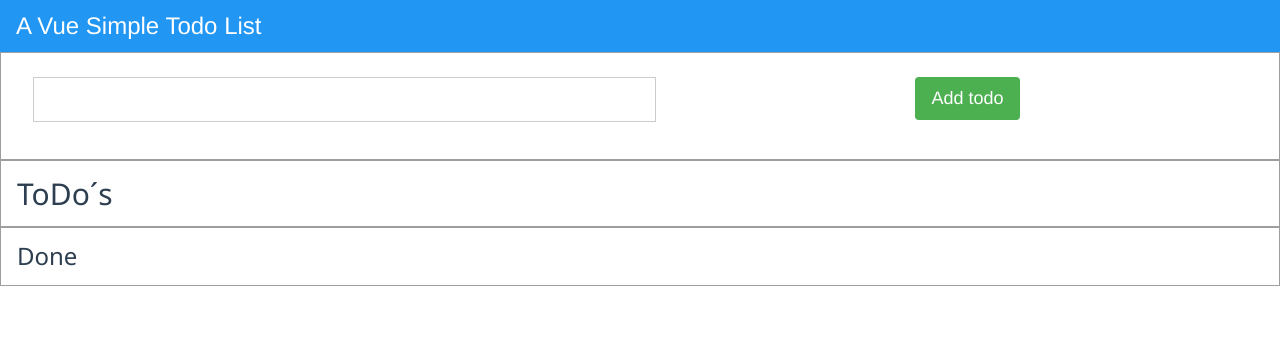
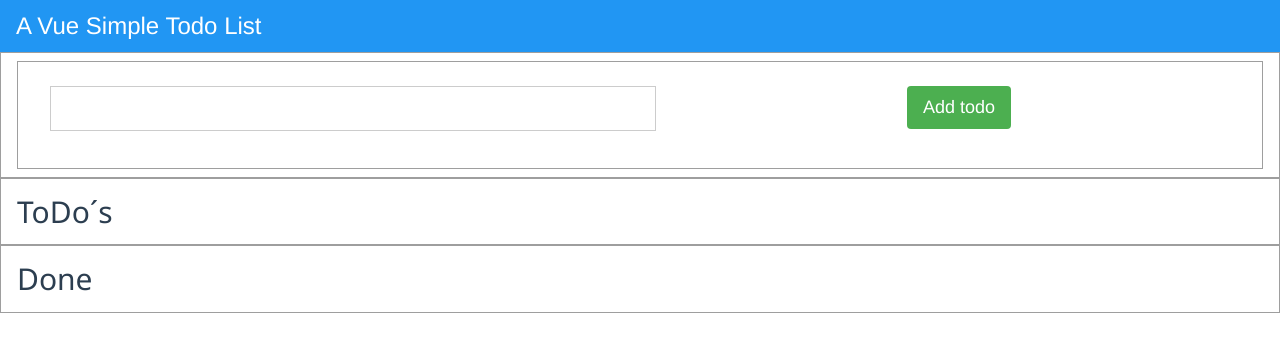
Before and after one commit to uboat46/vue-todo-list, a Vue app in the folder vue-todo-list/: page / in a window 1280 px wide. Shown: the top 352 px of the page. Built offline with nearby package versions, Linux system fonts and the light colour scheme.

Commit message:
emitting events

```diff
--- /dev/null
+++ b/vue-todo-list/src/components/ToDoForm.vue
@@ -0,0 +1,38 @@
+<template>
+  <div class="todoform w3-container w3-border w3-border-grey w3-center w3-padding">
+    <input
+    type="text"
+    class="w3-input w3-border w3-half w3-margin w3-large"
+    v-model="newTodo"
+    @keyup.enter="addTodo">
+
+    <button
+    class="w3-button w3-green w3-round w3-margin w3-large"
+    @click="addTodo">
+    Add todo</button>
+
+    <p class="w3-center w3-text-grey">{{newTodo}}</p>
+  </div>
+</template>
+
+<script>
+export default {
+  data () {
+    return {
+      newTodo: ''
+    }
+  },
+  methods: {
+    addTodo () {
+      if(this.newTodo) {
+        this.$emit('addedTodo', this.newTodo);
+        this.newTodo= '';
+      }
+    }
+  }
+}
+</script>
+
+<style>
+
+</style>
--- a/vue-todo-list/src/components/TodoList.vue
+++ b/vue-todo-list/src/components/TodoList.vue
@@ -7,18 +7,7 @@
     </header>
 
     <section class="w3-container w3-border w3-border-grey w3-center w3-padding">
-      <input
-      type="text"
-      class="w3-input w3-border w3-half w3-margin w3-large"
-      v-model="newTodo"
-      @keyup.enter="addTodo">
-
-      <button
-      class="w3-button w3-green w3-round w3-margin w3-large"
-      @click="addTodo">
-      Add todo</button>
-
-      <p class="w3-center w3-text-grey">{{newTodo}}</p>
+      <to-do-form @addedTodo="addTodo"/>
     </section>
 
     <section class="w3-container w3-border w3-border-grey">
@@ -31,7 +20,7 @@
     </section>
 
     <section class="w3-container w3-border w3-border-grey">
-      <h3>Done</h3>
+      <h2>Done</h2>
       <to-do
       v-for="(todo, index) in completedTodos"
       :key="index"
@@ -43,27 +32,25 @@
 </template>
 
 <script>
+import ToDoForm from './ToDoForm'
 import ToDo from './ToDo'
 
 export default {
   components: {
+    ToDoForm,
     ToDo
   },
   data () {
     return {
-      newTodo: '',
       todos: []
     }
   },
   methods: {
-    addTodo () {
-      if(this.newTodo) {
-        this.todos.push({
-          title: this.newTodo,
-          completed: false
-        });
-        this.newTodo= '';
-      }
+    addTodo (todo) {
+      this.todos.push({
+        title: todo,
+        completed: false
+      })
     }
   },
   computed: {
```
